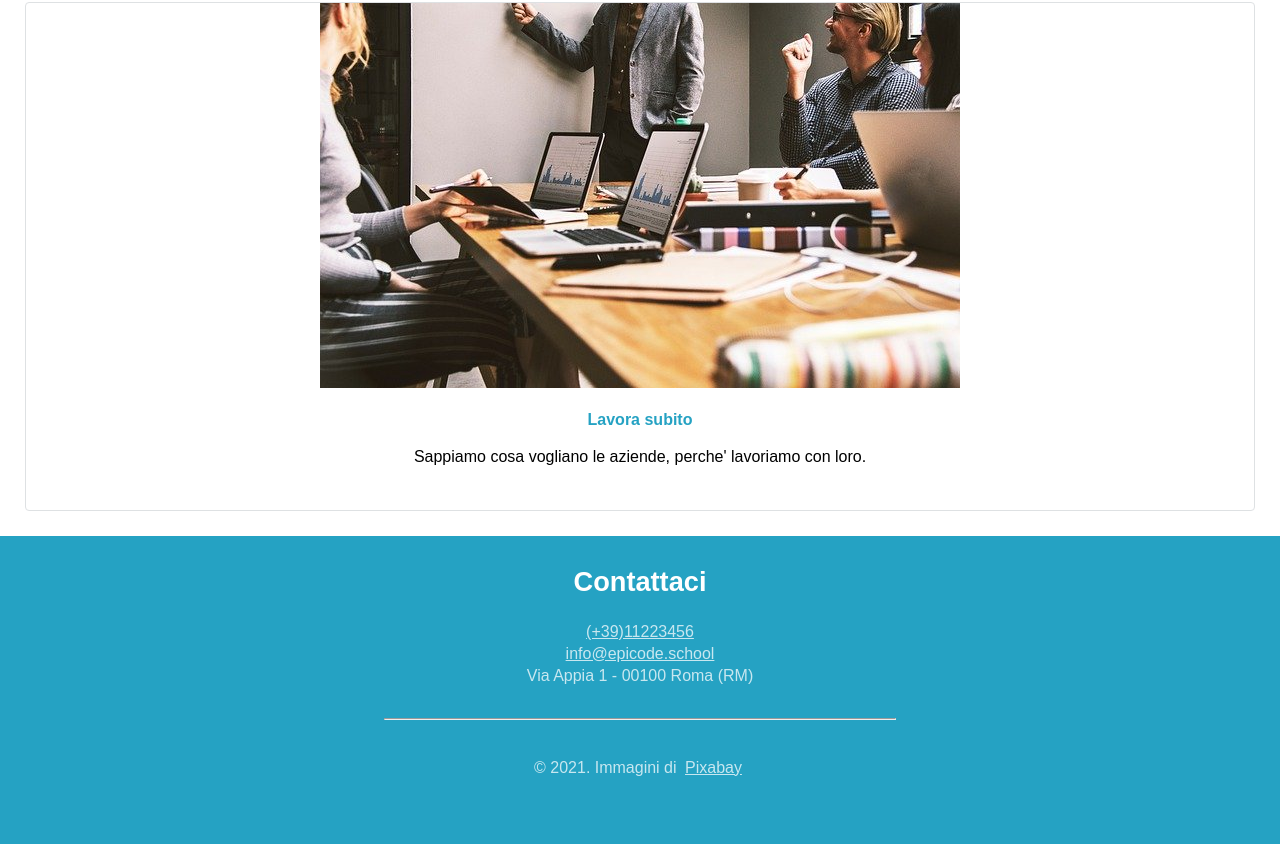
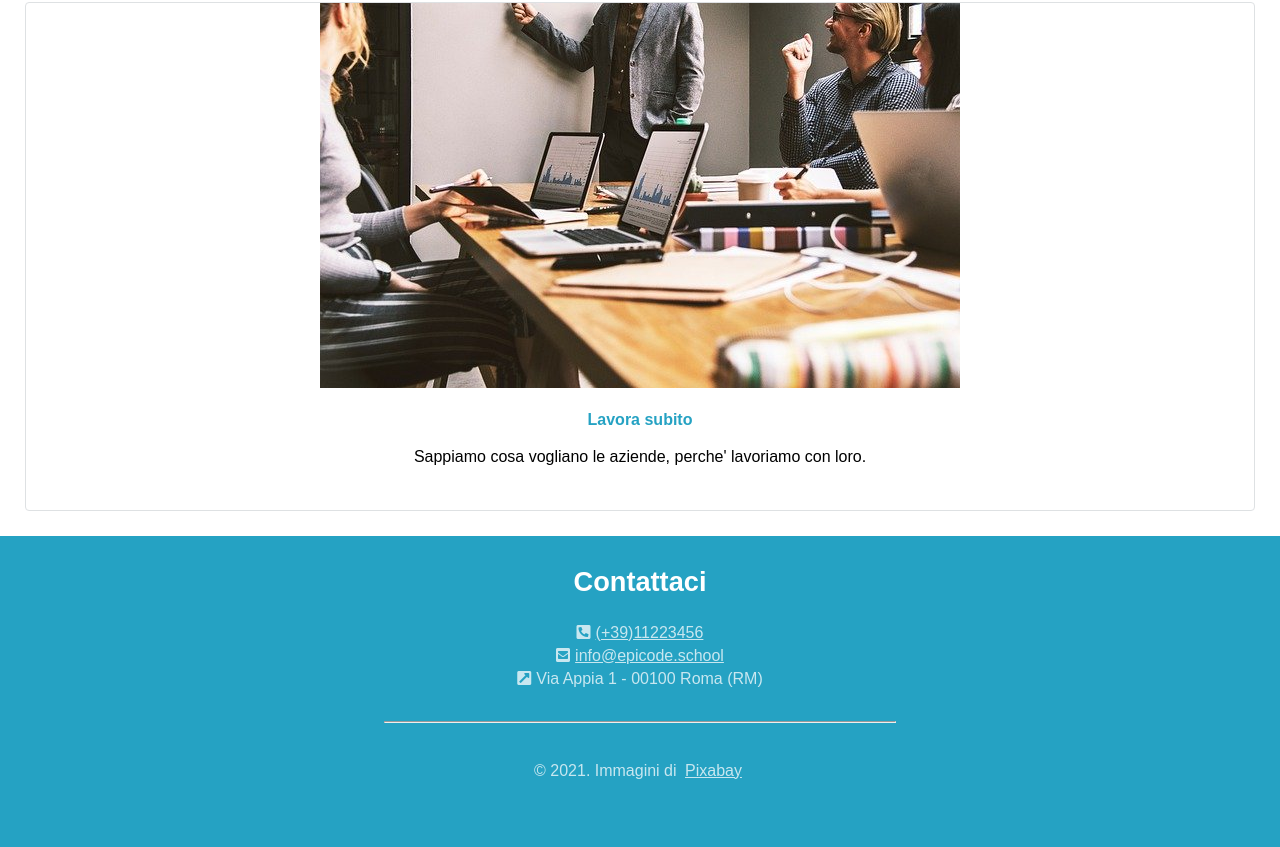
Before and after one commit to SergioMoschini/U1-S1-D5-Compito, a plain HTML site: page Esercizio/index.html in a window 1280 px wide. Shown: the part 3217-4064 px from the top of the page. Drawn offline with Linux system fonts and the light colour scheme.

Commit message:
U1-W1-D5-BROWSER-TELEFONO-CHANGES

```diff
--- a/Esercizio/css/style.css
+++ b/Esercizio/css/style.css
@@ -128,3 +128,7 @@ footer hr {
   display: inline-block;
   margin-bottom: 2rem;
 }
+
+i {
+  padding-right: 5px;
+}
--- a/Esercizio/index.html
+++ b/Esercizio/index.html
@@ -68,9 +68,9 @@
       </div>
       <footer>
         <h2>Contattaci</h2>
-        <a href="#">(+39)11223456</a>
-        <a href="mailto:info@epicode.school">info@epicode.school</a>
-        <p>Via Appia 1 - 00100 Roma (RM)</p>
+        <a href="#"><i class="fas fa-phone-square-alt"> </i>(+39)11223456</a>
+        <a href="#"><i class="fas fa-envelope-square"> </i>info@epicode.school</a>
+        <p><i class="fas fa-external-link-square-alt"> </i>Via Appia 1 - 00100 Roma (RM)</p>
 
         <hr />
 
```
